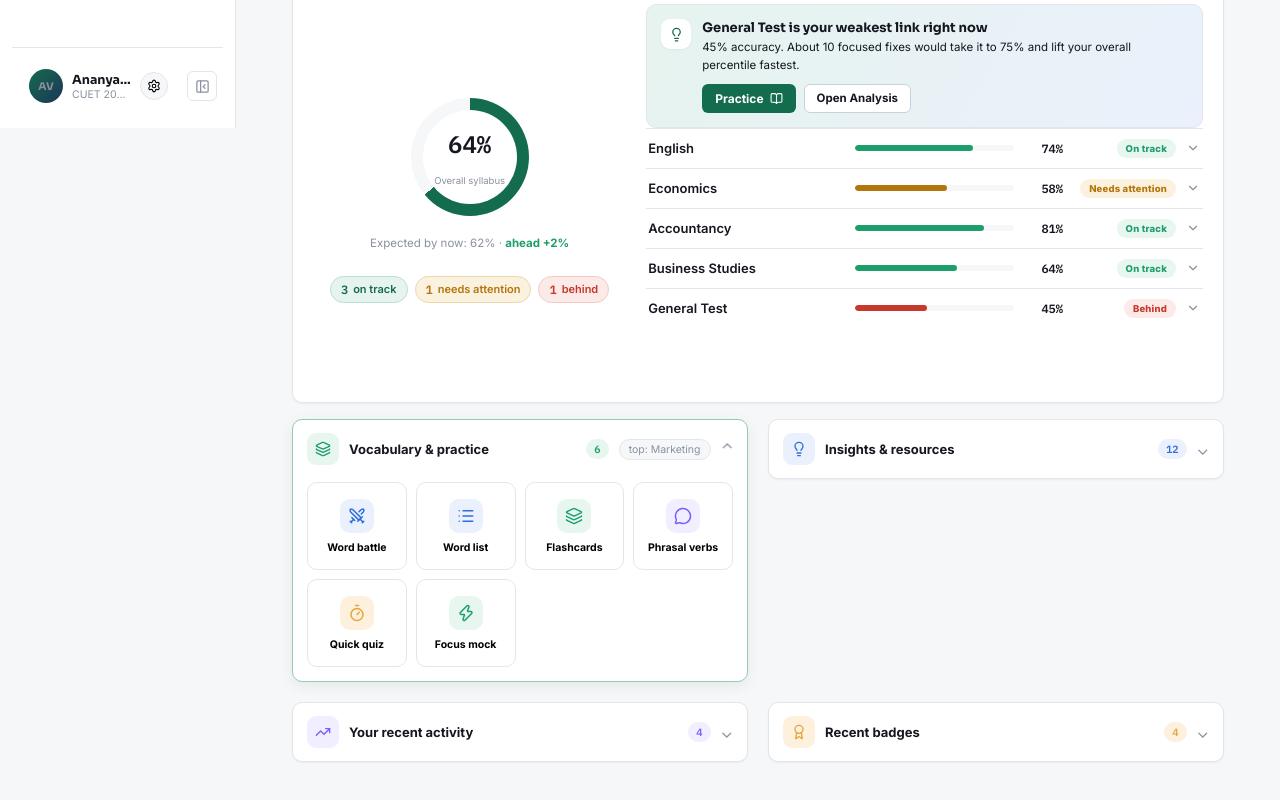
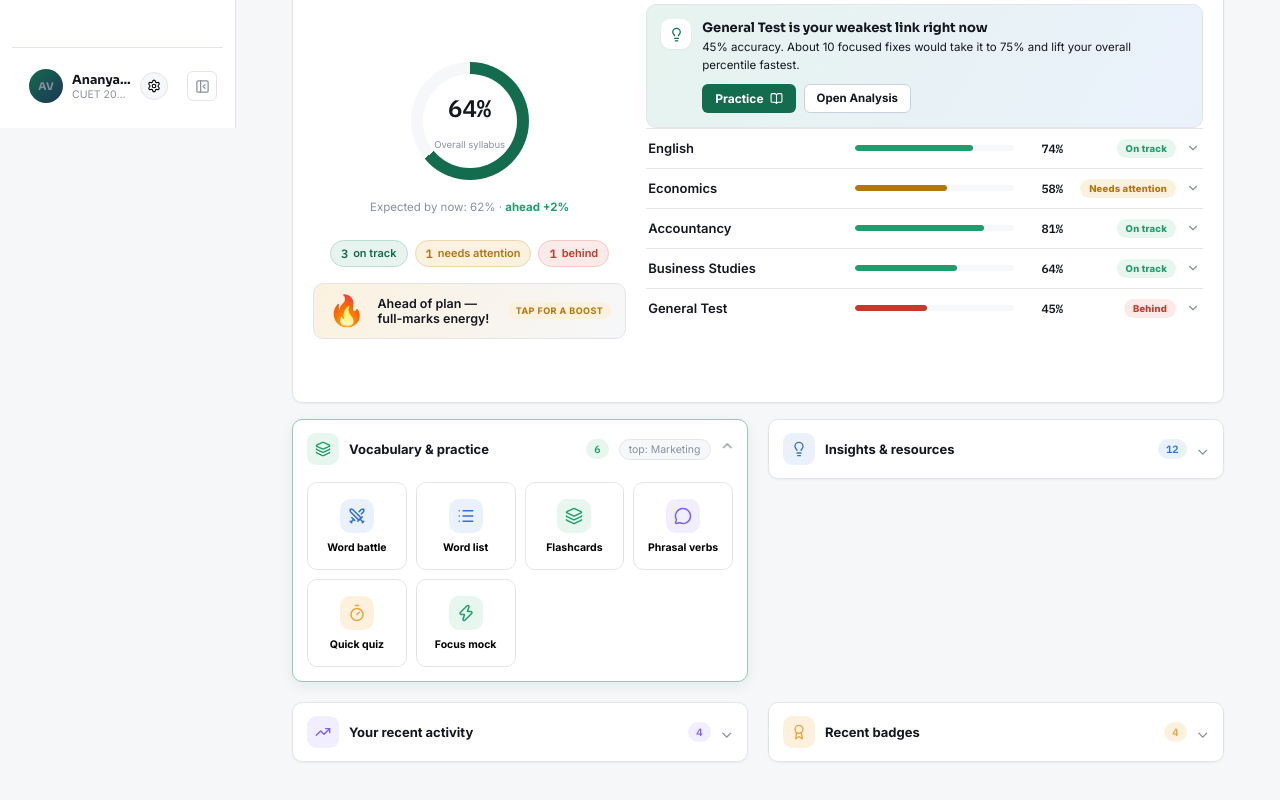
Before and after one commit to cuet-pro/cuetpro-learning-dashboard, a React (Vite) app: page / in a window 1280 px wide. Shown: the part 672-1472 px from the top of the page. Built offline with nearby package versions, Linux system fonts and the light colour scheme.

Commit message:
Dashboard: remove My Subject toggle (standing now All CUET Pro only) + add an interactive mood sticker under the syllabus ring (emoji + message + tap-for-confetti-burst)

```diff
--- a/src/pages/Dashboard.jsx
+++ b/src/pages/Dashboard.jsx
@@ -1,7 +1,7 @@
 import { useEffect, useState } from 'react'
 import {
   Flame, ArrowRight, BookOpen, ChevronDown, CalendarDays, Eye,
-  Trophy, Users, PieChart, ArrowUpRight, Lightbulb, Zap, Target, Quote, Medal,
+  Trophy, PieChart, ArrowUpRight, Lightbulb, Zap, Target, Quote, Medal,
 } from 'lucide-react'
 import { useProfile, dreamCollegeShort } from '../lib/profile'
 import { Modal } from '../components/shell/Shell.jsx'
@@ -101,6 +101,14 @@ function useLiveCountdown(examDate) {
   return cd
 }
 
+const MOODS = [
+  { e: '\u{1F525}', t: 'Ahead of plan — full-marks energy!' },
+  { e: '\u{1F9E0}', t: 'Consistency beats cramming. Reps win.' },
+  { e: '\u{1F3C6}', t: 'Future you is proud of this pace.' },
+  { e: '\u2615', t: 'One more section, one bigger jump.' },
+]
+const PARTY = ['\u2728', '\u{1F389}', '\u2B50', '\u{1F4AF}', '\u{1F680}', '\u{1F525}']
+
 export default function Dashboard({ onNavigate }) {
   const [profile] = useProfile()
   const college = profile.dreamCollege
@@ -120,8 +128,9 @@ export default function Dashboard({ onNavigate }) {
   const [quizDone, setQuizDone] = useState(false)
   const [showManifest, setShowManifest] = useState(false)
   const [showStanding, setShowStanding] = useState(false)
-  const [stView, setStView] = useState('all')
   const [openRow, setOpenRow] = useState(null)
+  const [mood, setMood] = useState(0)
+  const [burst, setBurst] = useState(0)
   /* Progress ⇄ Standing flip: one face mounted at a time, animated hinge flip.
      (No backface/visibility tricks = no way for text to mirror or the card to vanish.) */
   const [panel, setPanel] = useState(0)
@@ -137,7 +146,7 @@ export default function Dashboard({ onNavigate }) {
   }
 
   const weakest = [...SUBJECTS].sort((a, b) => a.pct - b.pct)[0]
-  const lb = LB[stView]
+  const lb = LB.all
   const sortedRows = [...lb.rows].sort((a, b) => b.pts - a.pts)
   const leaderPts = sortedRows[0]?.pts || 1
   const top5 = sortedRows.filter(r => !r.me).slice(0, 5)
@@ -274,6 +283,13 @@ export default function Dashboard({ onNavigate }) {
                     ))
                   })()}
                 </div>
+
+                <button className="pg-mood" onClick={() => { setMood(m => (m + 1) % MOODS.length); setBurst(b => b + 1) }} title="Tap for a boost">
+                  <span key={burst} className="pg-mood-burst">{PARTY.map((p2, i2) => <i key={i2} style={{ '--i': i2 }}>{p2}</i>)}</span>
+                  <span className="pg-mood-emoji">{MOODS[mood].e}</span>
+                  <span className="pg-mood-t">{MOODS[mood].t}</span>
+                  <span className="pg-mood-hint">tap for a boost</span>
+                </button>
               </div>
 
               {/* right — dynamic weak-link insight + the two weakest sections */}
@@ -337,11 +353,6 @@ export default function Dashboard({ onNavigate }) {
               <div className="pg-head-t"><b>My Standing</b><em>Ranked by contest &amp; daily-challenge points</em></div>
               <button className={'pg-seg' + (panel === 0 ? ' on' : '')} onClick={() => flipTo(0)} aria-pressed={panel === 0}><PieChart size={13} /> Progress</button>
               <button className={'pg-seg' + (panel === 1 ? ' on' : '')} onClick={() => flipTo(1)} aria-pressed={panel === 1}><Trophy size={13} /> Standing</button>
-            </div>
-
-            <div className="st-tabs">
-              <button className={'st-tab' + (stView === 'all' ? ' on' : '')} onClick={() => setStView('all')}>All CUET Pro</button>
-              <button className={'st-tab' + (stView === 'subj' ? ' on' : '')} onClick={() => setStView('subj')}>My Subject</button>
             </div>
 
             <div className="pg-2col">
@@ -417,10 +428,6 @@ export default function Dashboard({ onNavigate }) {
 
       {/* Full leaderboard — complete ranked list for the selected cohort */}
       <Modal open={showStanding} onClose={() => setShowStanding(false)} title="Full leaderboard">
-        <div className="st-tabs wide">
-          <button className={'st-tab' + (stView === 'all' ? ' on' : '')} onClick={() => setStView('all')}><Users size={13} /> All CUET Pro</button>
-          <button className={'st-tab' + (stView === 'subj' ? ' on' : '')} onClick={() => setStView('subj')}><BookOpen size={13} /> My Subject</button>
-        </div>
         <p className="ov-sub">{lb.cohort} · {lb.of.toLocaleString('en-IN')} students · your rank <b>#{lb.rank}</b></p>
         <div className="lb-list">
           <div className="lb-head">
--- a/src/pages/dashboard.css
+++ b/src/pages/dashboard.css
@@ -733,3 +733,44 @@ button.hero-chip:hover { border-color: var(--primary); }
 
 /* stable card height across faces (no jump on flip) */
 .pg-face { min-height: 479px; }
+
+/* ═══════════ My Progress — interactive mood sticker ═══════════ */
+.pg-mood {
+  position: relative;
+  width: 100%;
+  margin-top: 6px;
+  display: flex; align-items: center; gap: 12px;
+  padding: 12px 14px;
+  border: 1px solid var(--border);
+  border-radius: var(--r-md);
+  background: linear-gradient(120deg, var(--warning-soft), var(--bg));
+  cursor: pointer;
+  overflow: hidden;
+  text-align: left;
+  transition: transform .18s, box-shadow .18s, border-color .18s;
+}
+.pg-mood:hover { transform: translateY(-2px); box-shadow: var(--shadow-sm); border-color: var(--warning); }
+.pg-mood:active { transform: translateY(0) scale(.99); }
+.pg-mood-emoji { font-size: 30px; line-height: 1; animation: pg-mood-float 2.6s ease-in-out infinite; }
+@keyframes pg-mood-float { 0%,100% { transform: translateY(0) } 50% { transform: translateY(-4px) } }
+.pg-mood-t { flex: 1; font: 600 12.5px var(--font-body); color: var(--text); }
+.pg-mood-hint {
+  font: 700 9px var(--font-body); letter-spacing: .05em; text-transform: uppercase;
+  color: var(--warning); background: var(--warning-soft);
+  padding: 3px 8px; border-radius: 999px; white-space: nowrap;
+}
+.pg-mood-burst { position: absolute; inset: 0; pointer-events: none; }
+.pg-mood-burst i {
+  position: absolute; left: 26px; top: 46%; font-size: 16px; font-style: normal; opacity: 0;
+  animation: pg-mood-pop .7s ease-out forwards;
+}
+.pg-mood-burst i:nth-child(1){ --tx:28px;  --ty:-46px }
+.pg-mood-burst i:nth-child(2){ --tx:58px;  --ty:-22px }
+.pg-mood-burst i:nth-child(3){ --tx:72px;  --ty:8px  }
+.pg-mood-burst i:nth-child(4){ --tx:56px;  --ty:34px }
+.pg-mood-burst i:nth-child(5){ --tx:26px;  --ty:48px }
+.pg-mood-burst i:nth-child(6){ --tx:0px;   --ty:34px }
+@keyframes pg-mood-pop {
+  0%   { opacity: 1; transform: translate(0,0) scale(.5); }
+  100% { opacity: 0; transform: translate(var(--tx), var(--ty)) scale(1.15) rotate(20deg); }
+}
```
